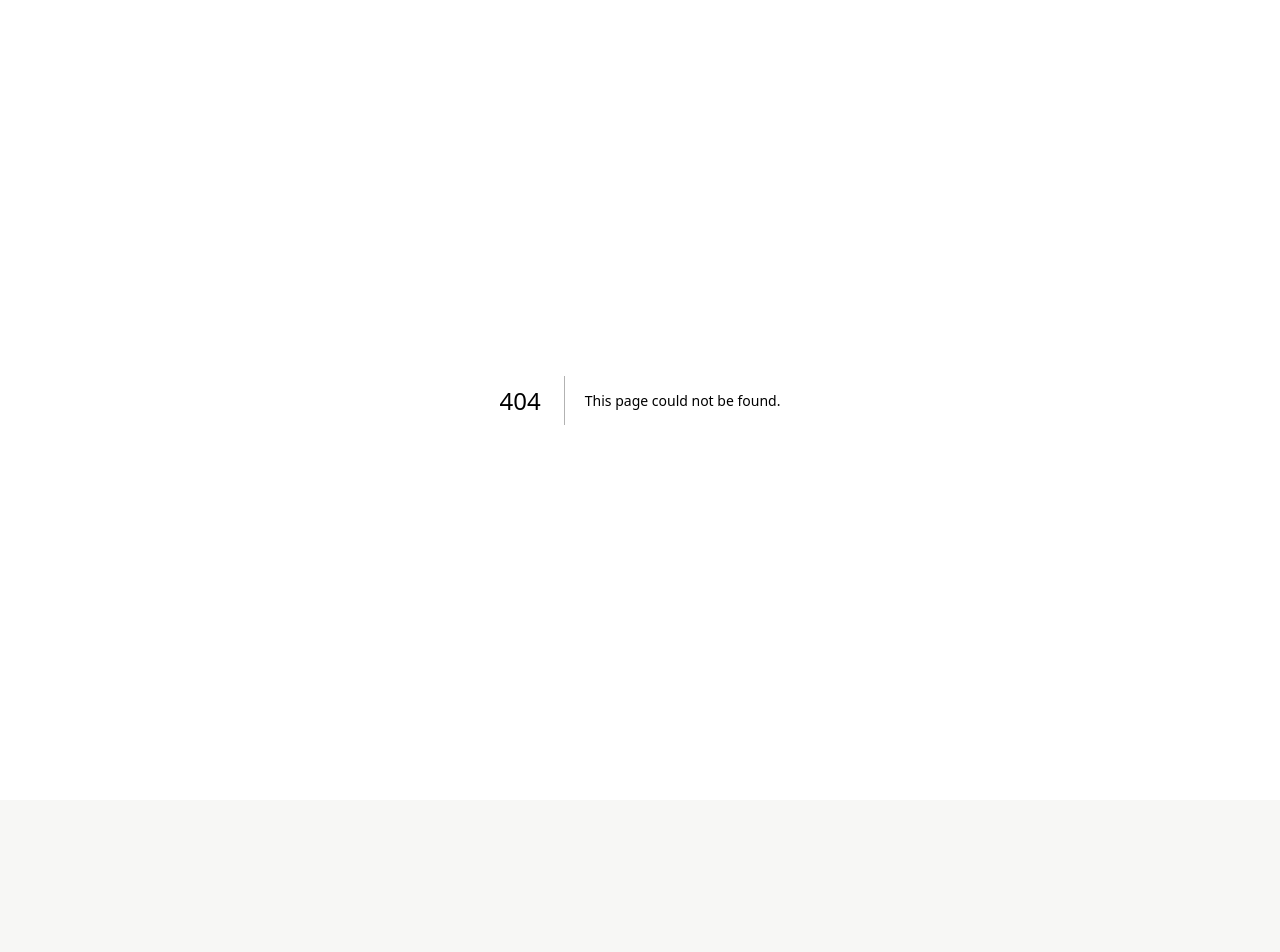
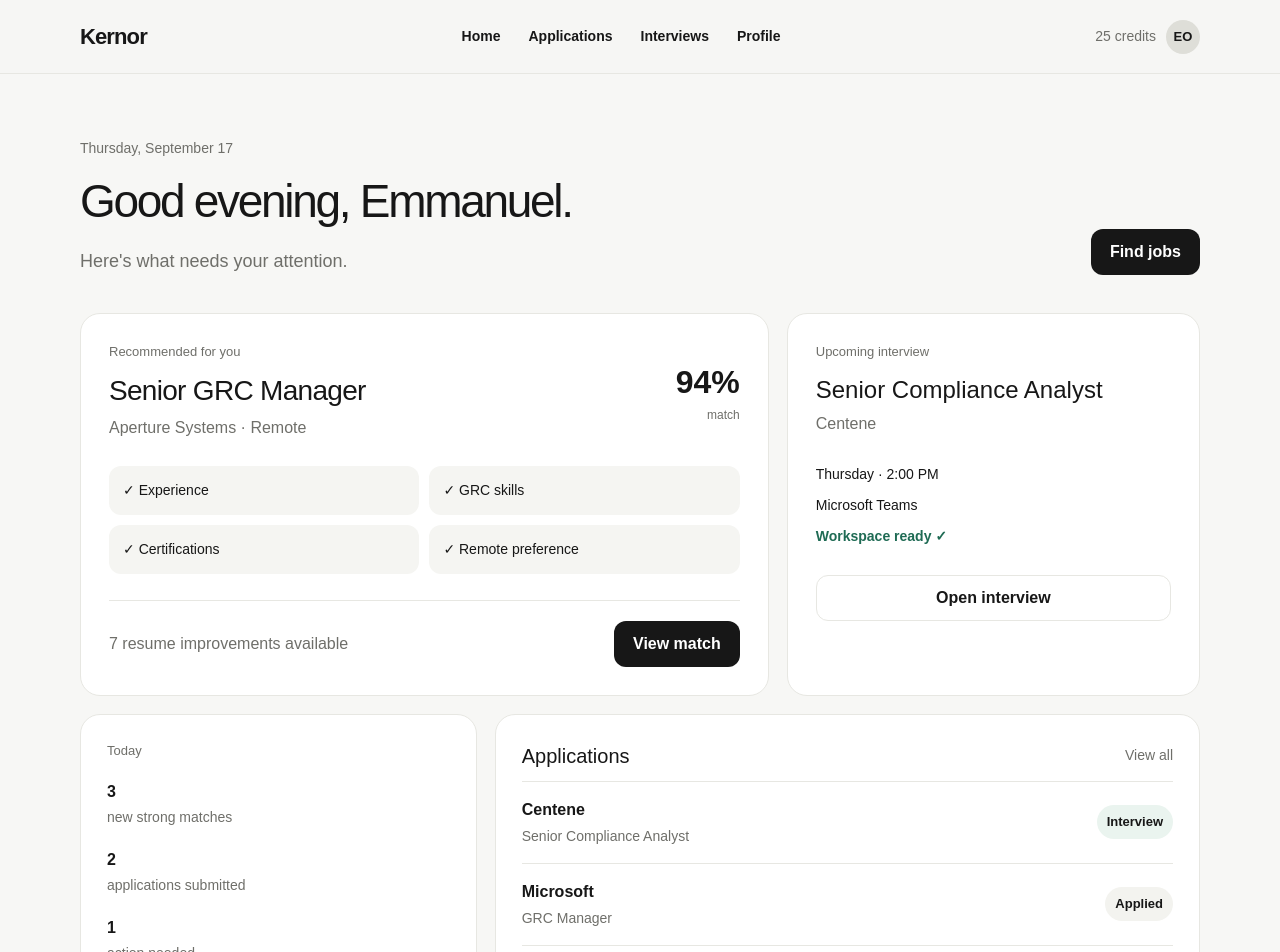
Before and after one commit to Dr-Opara/Kernor-ai, a Next.js app: page /dashboard in a window 1280 px wide. Before the commit this address had no page. Shown: the top 952 px of the page. Before the commit the page ends 800 px from the top, so only its background shows below. Built offline with nearby package versions, Linux system fonts and the light colour scheme.

Commit message:
feat: add src/app/dashboard/page.tsx

```diff
--- /dev/null
+++ b/src/app/dashboard/page.tsx
@@ -0,0 +1,100 @@
+import Link from "next/link";
+
+const applications = [
+  { company:"Centene", role:"Senior Compliance Analyst", status:"Interview", tone:"#eaf4ef" },
+  { company:"Microsoft", role:"GRC Manager", status:"Applied", tone:"#f3f3ef" },
+  { company:"AWS", role:"Security Manager", status:"Waiting", tone:"#f3f3ef" },
+  { company:"CrowdStrike", role:"GRC Lead", status:"Review resume", tone:"#fff6e8" },
+];
+
+export default function DashboardPage() {
+  return (
+    <main>
+      <header style={{height:74,borderBottom:"1px solid var(--line)",background:"rgba(247,247,245,.94)"}}>
+        <div className="shell" style={{height:"100%",display:"flex",alignItems:"center",justifyContent:"space-between"}}>
+          <Link href="/" style={{fontSize:22,fontWeight:800,letterSpacing:"-0.04em"}}>Kernor</Link>
+          <nav style={{display:"flex",gap:28,fontSize:14,fontWeight:650}}>
+            <Link href="/dashboard">Home</Link>
+            <Link href="/applications">Applications</Link>
+            <Link href="/interviews">Interviews</Link>
+            <Link href="/profile">Profile</Link>
+          </nav>
+          <div style={{display:"flex",gap:10,alignItems:"center"}}>
+            <span className="muted" style={{fontSize:14}}>25 credits</span>
+            <div style={{width:34,height:34,borderRadius:"50%",background:"#deded8",display:"grid",placeItems:"center",fontSize:13,fontWeight:800}}>EO</div>
+          </div>
+        </div>
+      </header>
+
+      <section className="shell" style={{padding:"64px 0 90px"}}>
+        <div style={{display:"flex",justifyContent:"space-between",gap:24,alignItems:"end"}}>
+          <div>
+            <div className="muted" style={{fontSize:14}}>Thursday, September 17</div>
+            <h1 style={{fontSize:46,letterSpacing:"-0.05em",margin:"8px 0 0"}}>Good evening, Emmanuel.</h1>
+            <p className="muted" style={{fontSize:18,marginTop:12}}>Here's what needs your attention.</p>
+          </div>
+          <button className="btn btn-primary">Find jobs</button>
+        </div>
+
+        <div style={{display:"grid",gridTemplateColumns:"1.25fr .75fr",gap:18,marginTop:38}}>
+          <div className="card" style={{padding:28}}>
+            <div style={{display:"flex",justifyContent:"space-between",alignItems:"center"}}>
+              <div>
+                <div className="muted" style={{fontSize:13}}>Recommended for you</div>
+                <h2 style={{fontSize:28,letterSpacing:"-0.025em",margin:"8px 0 4px"}}>Senior GRC Manager</h2>
+                <div className="muted">Aperture Systems · Remote</div>
+              </div>
+              <div style={{textAlign:"right"}}>
+                <div style={{fontSize:32,fontWeight:800}}>94%</div>
+                <div className="muted" style={{fontSize:12}}>match</div>
+              </div>
+            </div>
+            <div style={{display:"grid",gridTemplateColumns:"repeat(2,1fr)",gap:10,margin:"26px 0"}}>
+              {["Experience","GRC skills","Certifications","Remote preference"].map(x=><div key={x} style={{padding:14,borderRadius:12,background:"#f5f5f2",fontSize:14}}>✓ {x}</div>)}
+            </div>
+            <div style={{display:"flex",justifyContent:"space-between",alignItems:"center",paddingTop:20,borderTop:"1px solid var(--line)"}}>
+              <span className="muted">7 resume improvements available</span>
+              <button className="btn btn-primary">View match</button>
+            </div>
+          </div>
+
+          <div className="card" style={{padding:28}}>
+            <div className="muted" style={{fontSize:13}}>Upcoming interview</div>
+            <h2 style={{fontSize:24,margin:"10px 0 4px"}}>Senior Compliance Analyst</h2>
+            <div className="muted">Centene</div>
+            <div style={{margin:"28px 0",display:"grid",gap:10,fontSize:14}}>
+              <div>Thursday · 2:00 PM</div>
+              <div>Microsoft Teams</div>
+              <div style={{color:"var(--accent)",fontWeight:700}}>Workspace ready ✓</div>
+            </div>
+            <Link href="/interviews" className="btn btn-secondary" style={{width:"100%"}}>Open interview</Link>
+          </div>
+        </div>
+
+        <div style={{display:"grid",gridTemplateColumns:"0.72fr 1.28fr",gap:18,marginTop:18}}>
+          <div className="card" style={{padding:26}}>
+            <div className="muted" style={{fontSize:13}}>Today</div>
+            <div style={{display:"grid",gap:20,marginTop:20}}>
+              <div><strong>3</strong><div className="muted" style={{fontSize:14,marginTop:3}}>new strong matches</div></div>
+              <div><strong>2</strong><div className="muted" style={{fontSize:14,marginTop:3}}>applications submitted</div></div>
+              <div><strong>1</strong><div className="muted" style={{fontSize:14,marginTop:3}}>action needed</div></div>
+            </div>
+          </div>
+
+          <div className="card" style={{padding:26}}>
+            <div style={{display:"flex",justifyContent:"space-between",alignItems:"center",marginBottom:10}}>
+              <h2 style={{fontSize:20,margin:0}}>Applications</h2>
+              <Link className="muted" href="/applications" style={{fontSize:14}}>View all</Link>
+            </div>
+            {applications.map((a)=>(
+              <div key={a.company} style={{display:"grid",gridTemplateColumns:"1fr auto",gap:20,alignItems:"center",padding:"16px 0",borderTop:"1px solid var(--line)"}}>
+                <div><strong>{a.company}</strong><div className="muted" style={{fontSize:14,marginTop:4}}>{a.role}</div></div>
+                <span style={{fontSize:13,fontWeight:700,background:a.tone,padding:"7px 10px",borderRadius:999}}>{a.status}</span>
+              </div>
+            ))}
+          </div>
+        </div>
+      </section>
+    </main>
+  );
+}
```
